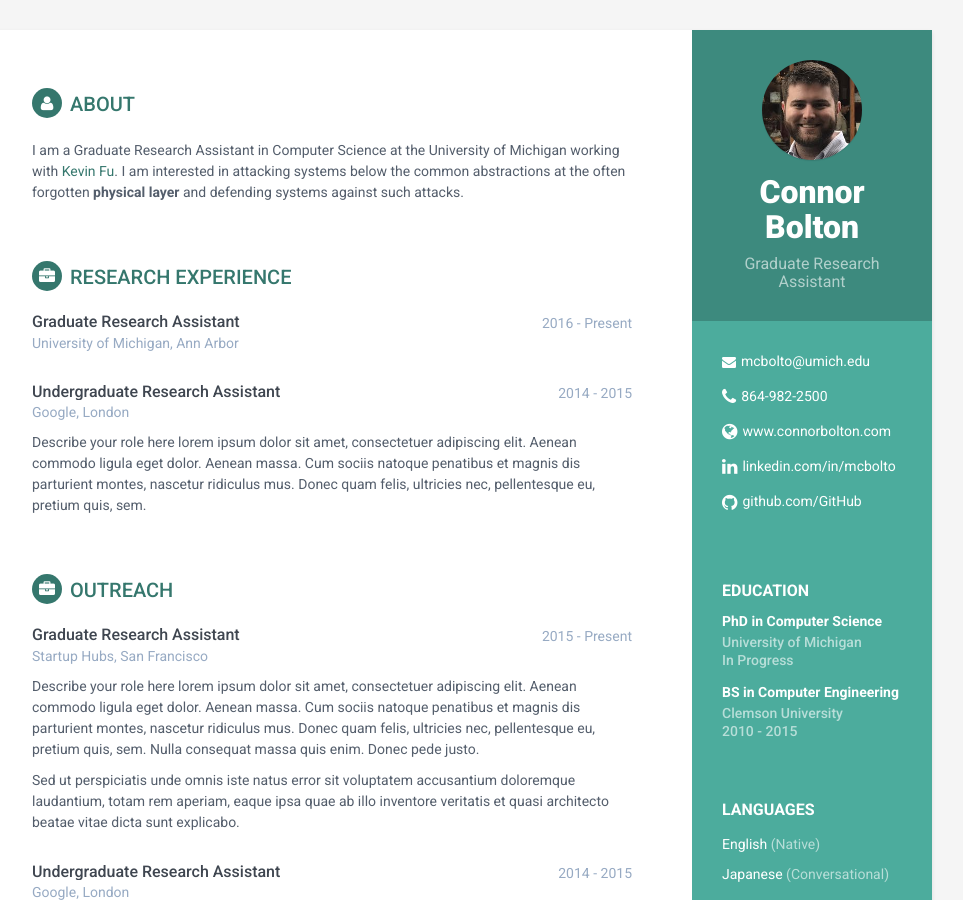
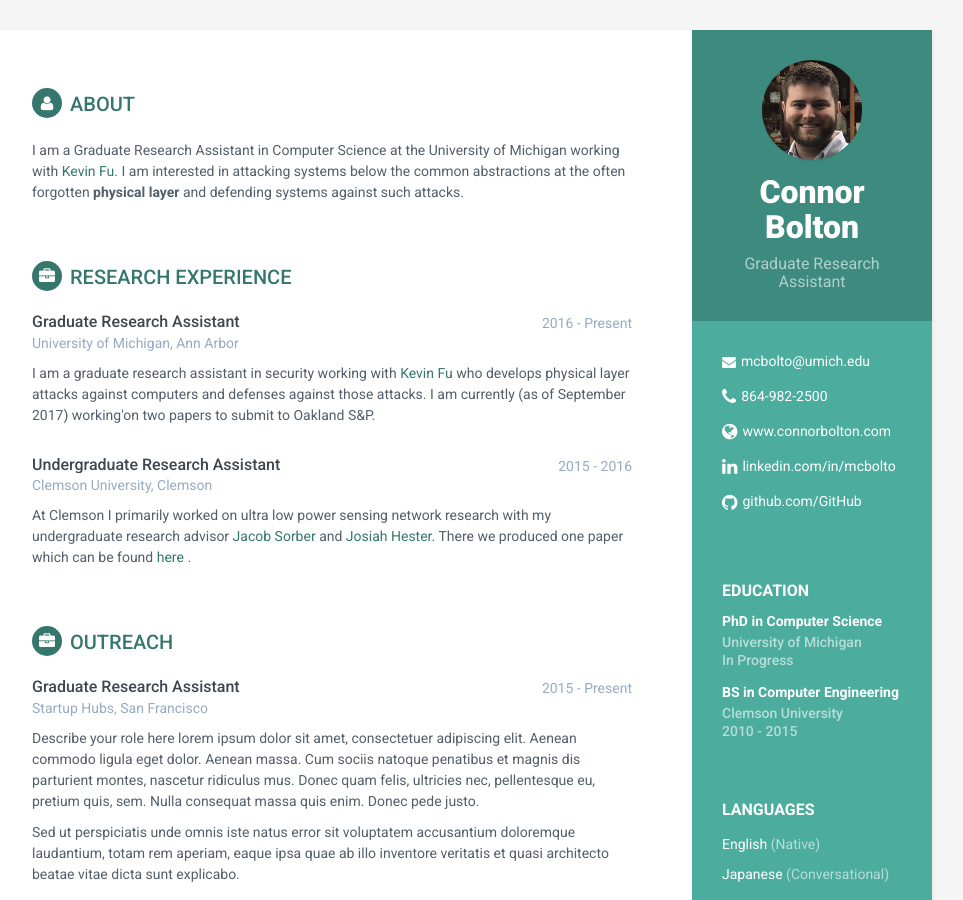
Before and after one commit to mcbolto/mcbolto.github.com, a Jekyll site: the page built from index.html, in a window 1280 px wide and 900 px high. Shown: the whole window, without its empty margins (188-1151 px from the left). Built offline with Jekyll 4.4.1, drawn with Linux system fonts in a browser that asks for light colours.

Commit message:
Changed the experience.html file

```diff
--- a/_includes/experience.html
+++ b/_includes/experience.html
@@ -11,7 +11,11 @@
         </div><!--//meta-->
         <div class="details">
             <p>
-
+            I am a graduate research assistant in security working with <a
+                href="https://web.eecs.umich.edu/~kevinfu">Kevin Fu</a>
+            who develops physical layer attacks against computers and defenses
+            against those attacks. I am currently (as of September 2017)
+            working'on two papers to submit to Oakland S&amp;P.
             </p>
         </div><!--//details-->
     </div><!--//item-->
@@ -20,12 +24,19 @@
         <div class="meta">
             <div class="upper-row">
                 <h3 class="job-title">Undergraduate Research Assistant</h3>
-                <div class="time">2014 - 2015</div>
+                <div class="time">2015 - 2016</div>
             </div><!--//upper-row-->
-            <div class="company">Google, London</div>
+            <div class="company">Clemson University, Clemson</div>
         </div><!--//meta-->
         <div class="details">
-            <p>Describe your role here lorem ipsum dolor sit amet, consectetuer adipiscing elit. Aenean commodo ligula eget dolor. Aenean massa. Cum sociis natoque penatibus et magnis dis parturient montes, nascetur ridiculus mus. Donec quam felis, ultricies nec, pellentesque eu, pretium quis, sem.</p>
+            <p>
+            At Clemson I primarily worked on ultra low power sensing network
+            research with my undergraduate research advisor <a
+             href="https://people.cs.clemson.edu/~jsorber/">Jacob Sorber</a>
+            and <a href="http://josiahhester.com/cv/">Josiah Hester</a>.
+            There we produced one paper which can be found <a
+            href="http://ieeexplore.ieee.org/abstract/document/7572015/">here
+            </a>.
 
         </div><!--//details-->
     </div><!--//item-->
```
Also changed, not shown: 1 other file.
